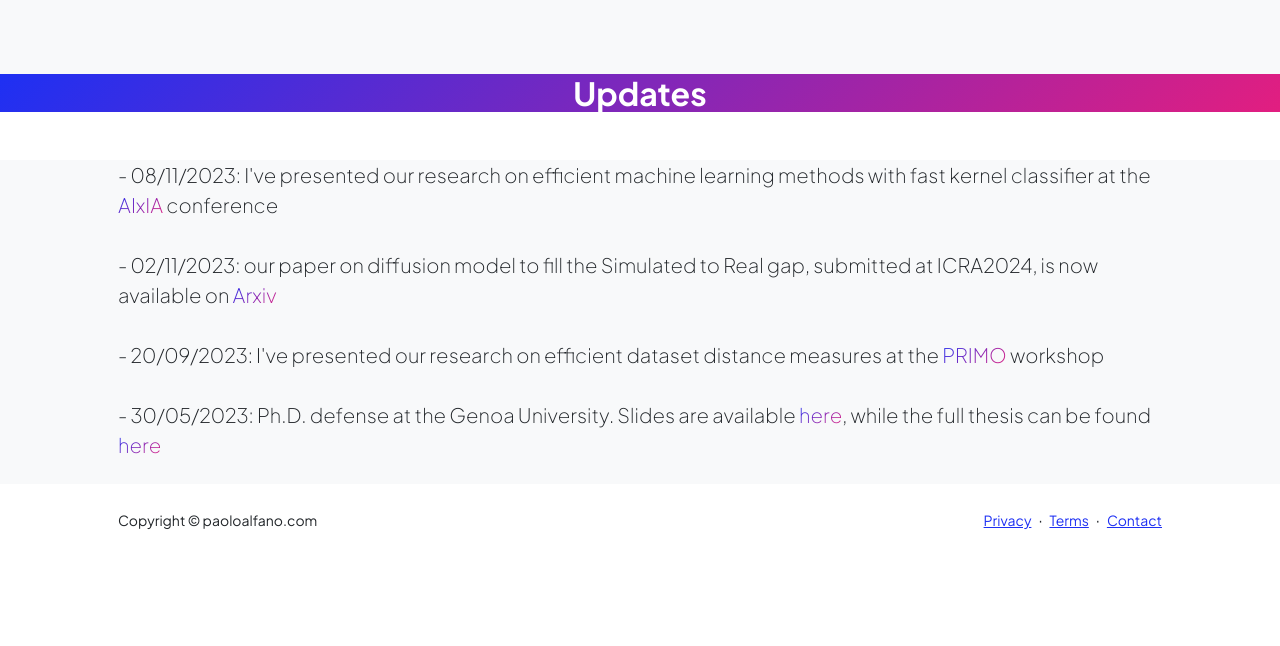
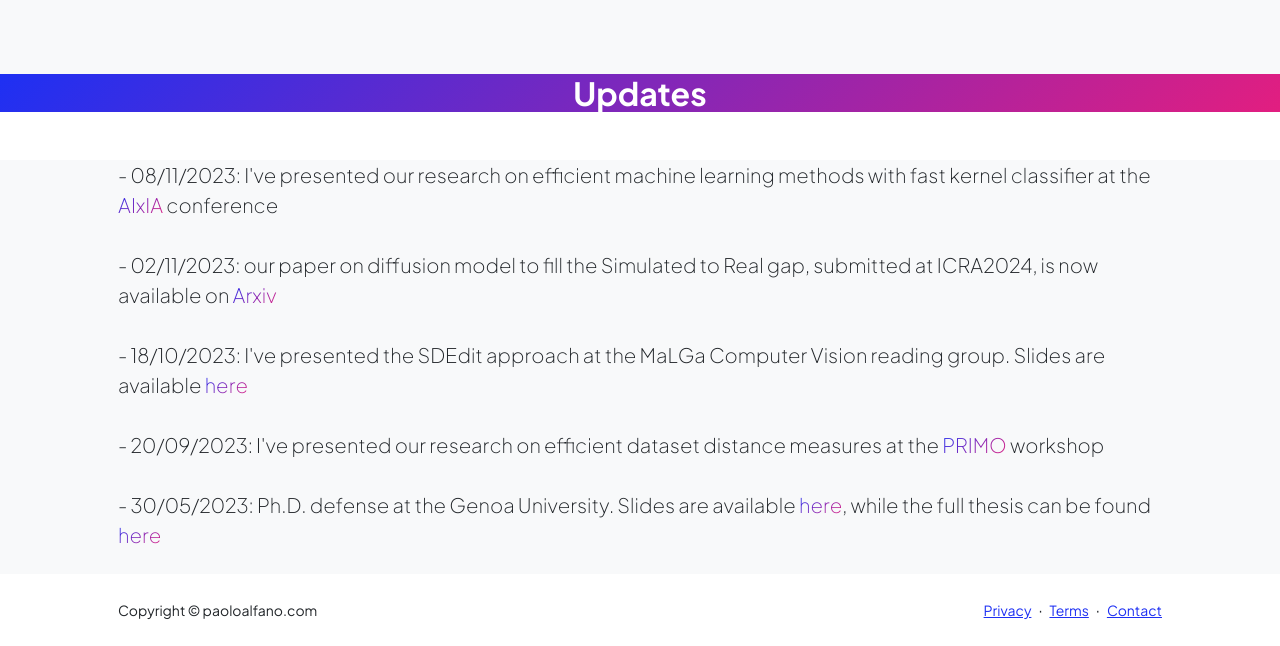
Before and after one commit to WackoToe/website4.0, a plain HTML site: page index.html in a window 1280 px wide. Shown: the part 1551-2197 px from the top of the page. Before the commit the page ends 2107 px from the top, so only its background shows below. Drawn offline with nearby package versions, Linux system fonts and the light colour scheme.

Commit message:
CV updated, MLV_RG presentation added

```diff
--- a/index.html
+++ b/index.html
@@ -216,9 +216,11 @@
                                     <br>
                                     - 02/11/2023: our paper on diffusion model to fill the Simulated to Real gap, submitted at ICRA2024, is now available on <a class="text-gradient" href="https://arxiv.org/abs/2311.01380">Arxiv</a><br>
                                     <br>
-                                    - 20/09/2023: I've presented our research on efficient dataset distance measures at the <a class="text-gradient" href="https://primo2023.uniba.it/">PRIMO</a> workshop<br>
+                                    - 18/10/2023: I've presented the SDEdit approach at the MaLGa Computer Vision reading group. Slides are available <a class="text-gradient" href="assets/updates/Thesis_presentation.pdf">here</a><br>
                                     <br>
-                                    - 30/05/2023: Ph.D. defense at the Genoa University. Slides are available <a class="text-gradient" href="assets/Thesis_presentation.pdf">here</a>, while the full thesis can be found <a class="text-gradient" href="assets/Thesis.pdf">here</a><br>
+                                    - 20/09/2023: I've presented our research on efficient dataset distance measures at the <a class="text-gradient" href="assets/updates/SDedit_presentation">PRIMO</a> workshop<br>
+                                    <br>
+                                    - 30/05/2023: Ph.D. defense at the Genoa University. Slides are available <a class="text-gradient" href="assets/updates/Thesis_presentation.pdf">here</a>, while the full thesis can be found <a class="text-gradient" href="assets/updates/Thesis.pdf">here</a><br>
                                 </p>
                             </div>
                         </div>
```
Also changed, not shown: 4 other files.
